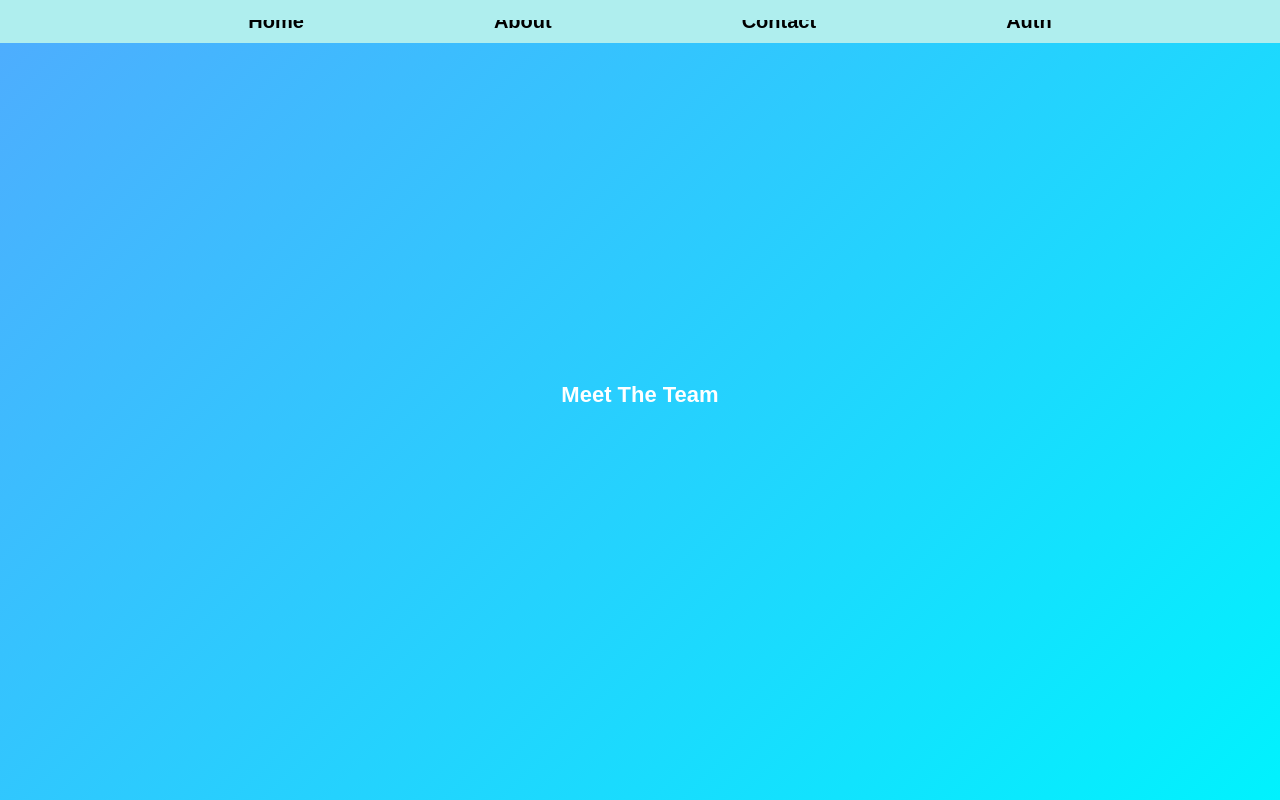
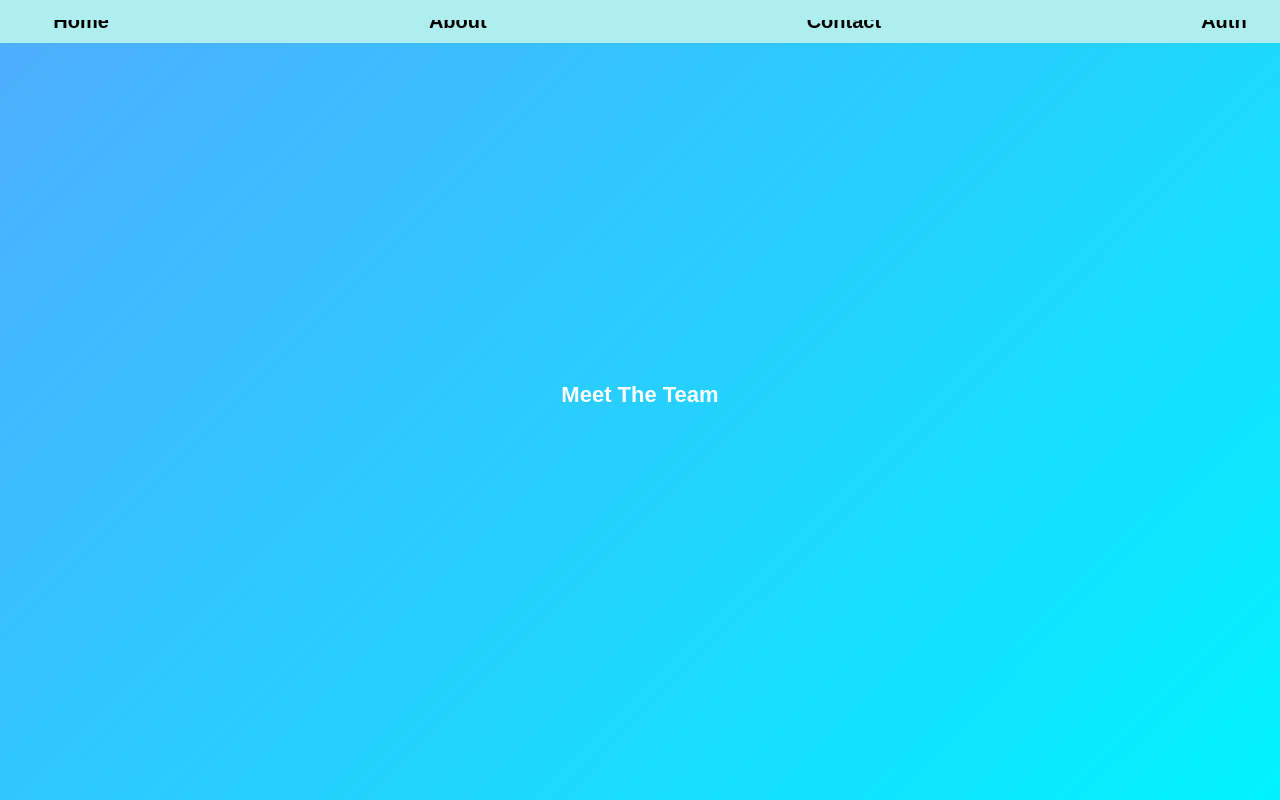
Before and after one commit to Eshhaa11/React-lesson1, a React (Create React App) app: page /about in a window 1280 px wide. Built offline with nearby package versions, Linux system fonts and the light colour scheme.

Commit message:
style: Increase gap in HeaderComponent for improved layout

```diff
--- a/src/Components/HeaderComponent.css
+++ b/src/Components/HeaderComponent.css
@@ -1,7 +1,7 @@
 header {
     display: flex;
     justify-content: center;
-    gap: 150px;
+    gap: 280px;
     align-items: center;
     padding: 10px;
     background-color: paleturquoise;
```
